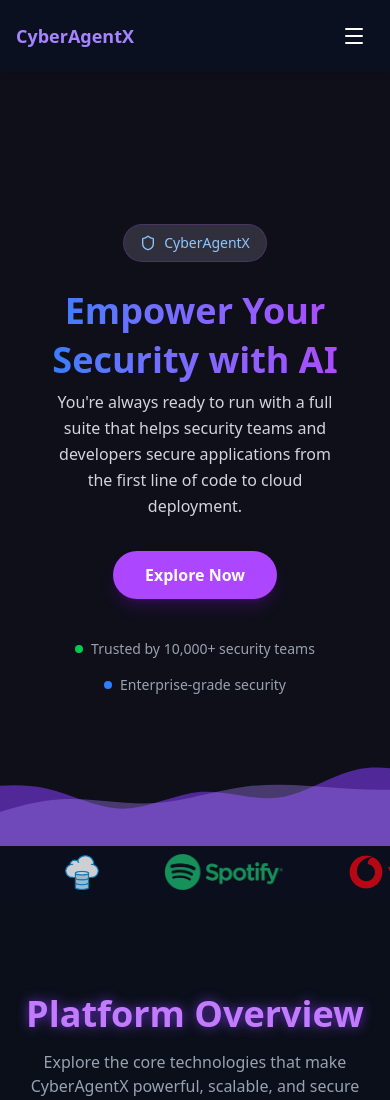
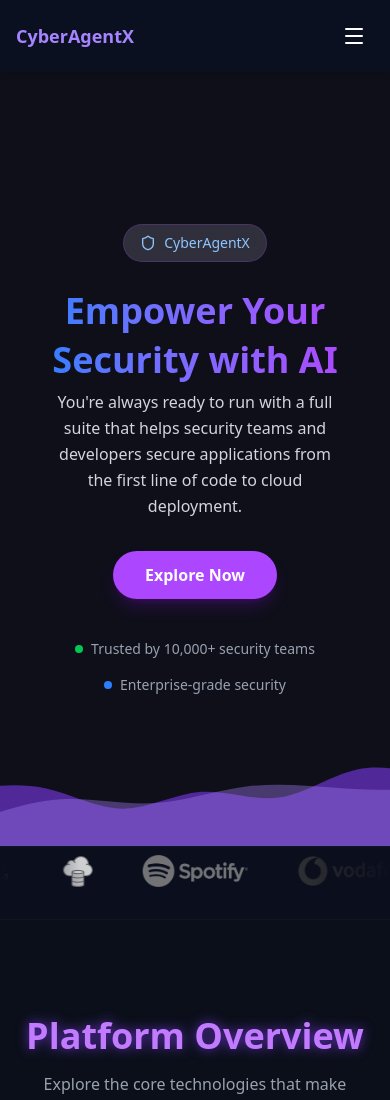
Before and after one commit to Hatem-Walid/agent-ui, a React (Vite) app: page / in a window 390 px wide. Shown: the top 1100 px of the page. Built offline with nearby package versions, Linux system fonts and the light colour scheme.

Commit message:
fix-responsive-partners

```diff
--- a/src/components/PartnersSection.jsx
+++ b/src/components/PartnersSection.jsx
@@ -1,5 +1,6 @@
 // src/components/PartnersSection.jsx
 import { motion } from "framer-motion";
+import { useState } from "react";
 
 const logos = [
   "/logos/pngwing.com (1).png",
@@ -13,31 +14,53 @@ const logos = [
 ];
 
 export default function PartnersSection() {
+  const [activeLogo, setActiveLogo] = useState(null);
+
   return (
-    <section className="relative py-2 overflow-hidden bg-[#0b0f1d]">
+    <section className="relative py-2 md:py-2 lg:py-2 overflow-hidden bg-[#0b0f1d] border-t border-b border-gray-800/30">
 
+      {/* Logos Container */}
       <div className="relative w-full overflow-hidden">
+        {/* First Row */}
         <motion.div
-          className="flex items-center gap-16 md:gap-24"
+          className="flex items-center gap-12 md:gap-16 lg:gap-20 mb-6 md:mb-5"
           animate={{ x: ["0%", "-50%"] }}
           transition={{
             repeat: Infinity,
-            duration: 25,
+            duration: 40,
             ease: "linear",
           }}
         >
           {[...logos, ...logos].map((logo, i) => (
-            <div key={i} className="relative flex-shrink-0 group">
+            <div
+              key={`first-${i}`}
+              className="relative flex-shrink-0 group"
+              onTouchStart={() => setActiveLogo(i)}
+              onTouchEnd={() => setActiveLogo(null)}
+            >
               <img
                 src={logo}
                 alt="Partner Logo"
-                className="h-9 md:h-9 object-contain opacity-80 group-hover:opacity-100 transition duration-300"
+                className={`h-8 md:h-10 lg:h-12 object-contain opacity-80 group-hover:opacity-100 transition-all duration-300 grayscale group-hover:grayscale-0
+                  ${activeLogo === i ? 'opacity-100 grayscale-0 scale-110' : ''}
+                `}
               />
-              <div className="absolute inset-0 blur-xl bg-purple-500/30 opacity-0 group-hover:opacity-60 transition duration-500 rounded-full" />
+
+              {/* Hover Effect for Desktop */}
+              <div className="absolute inset-0 blur-xl bg-purple-500/20 opacity-0 group-hover:opacity-40 transition duration-500 rounded-full scale-150 hidden md:block" />
+
+              {/* Tap Effect for Mobile */}
+              <div className={`absolute inset-0 blur-xl bg-purple-500/40 rounded-full scale-150 transition-all duration-200 md:hidden
+                ${activeLogo === i ? 'opacity-60 scale-125' : 'opacity-0'}
+              `} />
             </div>
           ))}
         </motion.div>
       </div>
+
+      {/* Gradient Overlays */}
+      <div className="absolute left-0 top-0 bottom-0 w-20 md:w-32 bg-gradient-to-r from-[#0b0f1d] to-transparent z-10" />
+      <div className="absolute right-0 top-0 bottom-0 w-20 md:w-32 bg-gradient-to-l from-[#0b0f1d] to-transparent z-10" />
     </section>
   );
 }
```
